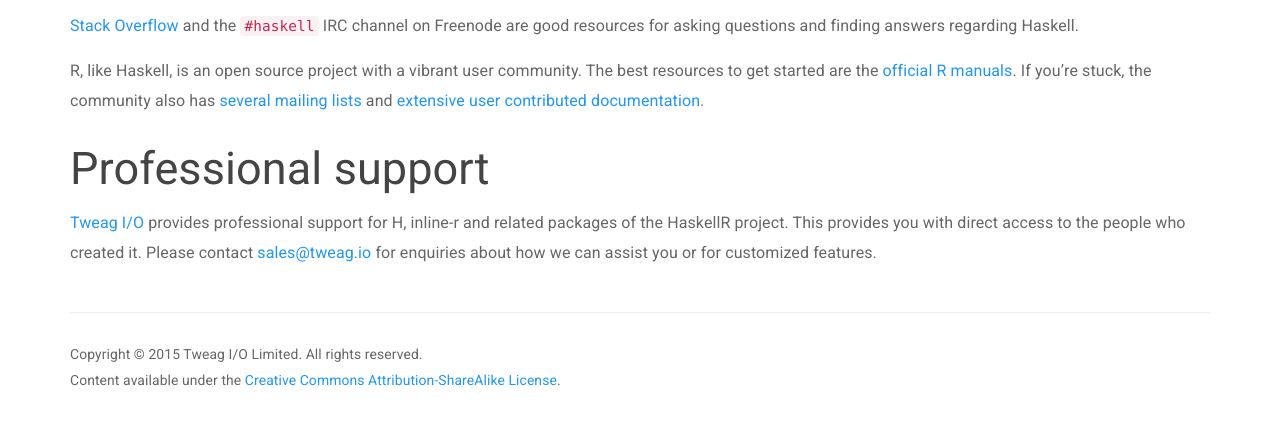
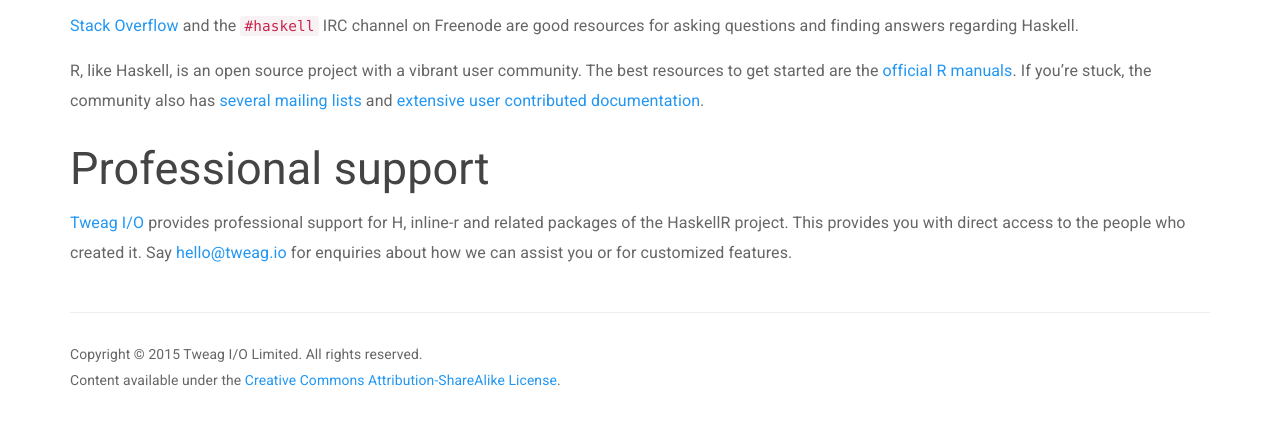
Before and after one commit to tweag/HaskellR, a Jekyll site: the page built from support.md, in a window 1280 px wide, cut to the strip 324-749 px from the top of the page. Built offline with Jekyll 4.4.1, drawn with Linux system fonts in a browser that asks for light colours; Markdown is read by kramdown in place of the engine named in the settings; a style sheet for code colours, icons or effects is not loaded.

Commit message:
Update professional support email address.

```diff
--- a/support.md
+++ b/support.md
@@ -29,6 +29,6 @@ you're stuck, the community also has
 
 [Tweag I/O](https://tweag.io) provides professional support for H,
 inline-r and related packages of the HaskellR project. This provides
-you with direct access to the people who created it. Please contact
-[sales@tweag.io](mailto:sales@tweag.io) for enquiries about how we can
+you with direct access to the people who created it. Say
+[hello@tweag.io](mailto:hello@tweag.io) for enquiries about how we can
 assist you or for customized features.
```
